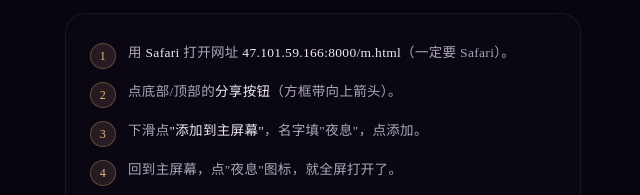
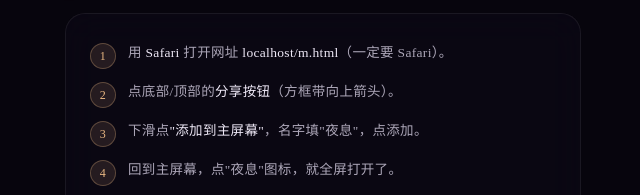
Before and after one commit to smileDSG/asmr, a plain HTML site: page product_site/install.html in a window 1280 px wide. Shown: the part 980-1175 px from the top of the page, 317-957 px from the left. Drawn offline with Linux system fonts and the light colour scheme.

Commit message:
安装页地址跟随当前域名，换服务器不用改

```diff
--- a/product_site/install.html
+++ b/product_site/install.html
@@ -91,7 +91,7 @@
   <div class="sec-title"><span class="dot"></span>苹果 iPad / iPhone 怎么装</div>
   <div class="card">
     <ol class="steps">
-      <li>用 <b>Safari</b> 打开网址 <b>47.101.59.166:8000/m.html</b>（一定要 Safari）。</li>
+      <li>用 <b>Safari</b> 打开网址 <b id="mUrl">m.html</b>（一定要 Safari）。</li>
       <li>点底部/顶部的<b>分享按钮</b>（方框带向上箭头）。</li>
       <li>下滑点<b>"添加到主屏幕"</b>，名字填"夜息"，点添加。</li>
       <li>回到主屏幕，点"夜息"图标，就全屏打开了。</li>
@@ -101,5 +101,12 @@
 
   <div class="foot">夜息 · 说一句大白话，给你一段能入睡的声音<br><a href="/home.html">返回首页</a></div>
 </div>
+<script>
+// 安装地址跟随当前域名，换服务器不用改这页
+(function () {
+  var el = document.getElementById("mUrl");
+  if (el) el.textContent = location.host + "/m.html";
+})();
+</script>
 </body>
 </html>
```
